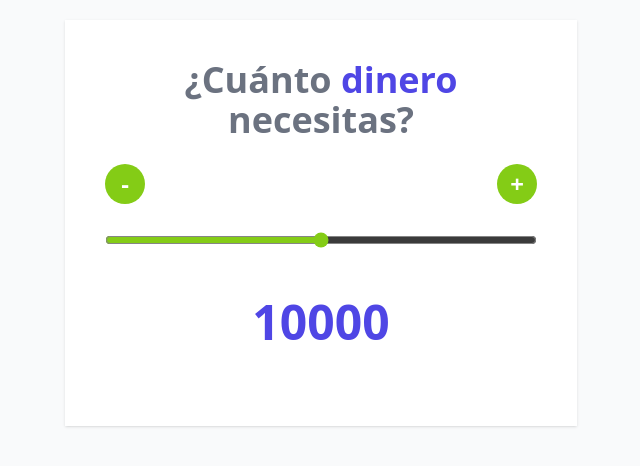
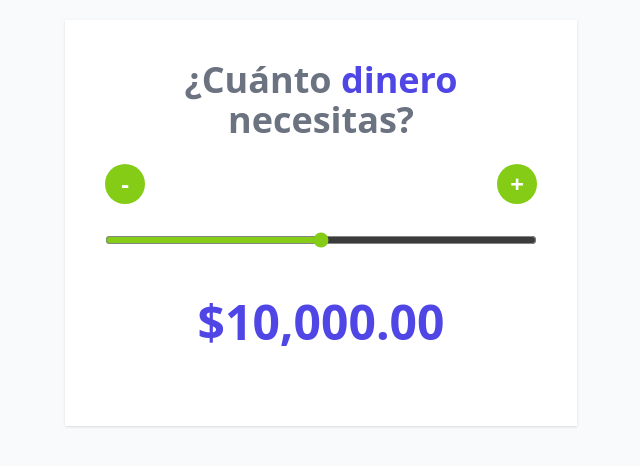
Before and after one commit to TrujiDev/LoanQuoter, a React (Vite) app: page / in a window 1280 px wide. Shown: the top 466 px of the page, without its empty margins (319-959 px from the left). Built offline with nearby package versions, Linux system fonts and the light colour scheme.

Commit message:
Add formatMoney helper function

```diff
--- a/src/App.jsx
+++ b/src/App.jsx
@@ -1,6 +1,7 @@
 import { useState } from 'react';
 import Header from './components/Header';
 import Button from './components/Button';
+import formatMoney from './helpers';
 
 function App() {
 	const [quantity, setQuantity] = useState(10000);
@@ -55,7 +56,7 @@ function App() {
 			/>
 
 			<p className='text-center my-10 text-5xl font-extrabold text-indigo-600'>
-				{quantity}
+				{formatMoney(quantity)}
 			</p>
 		</div>
 	);
```
